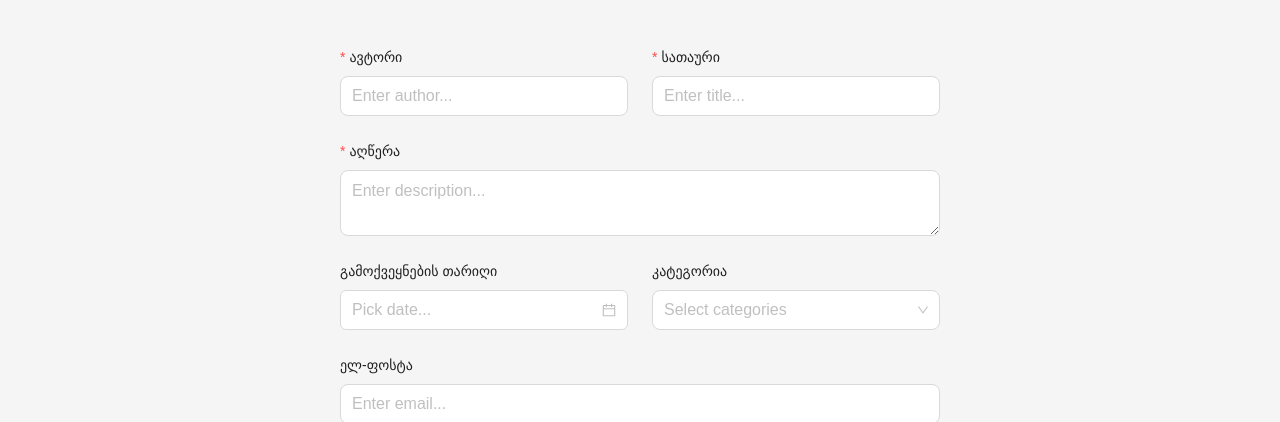
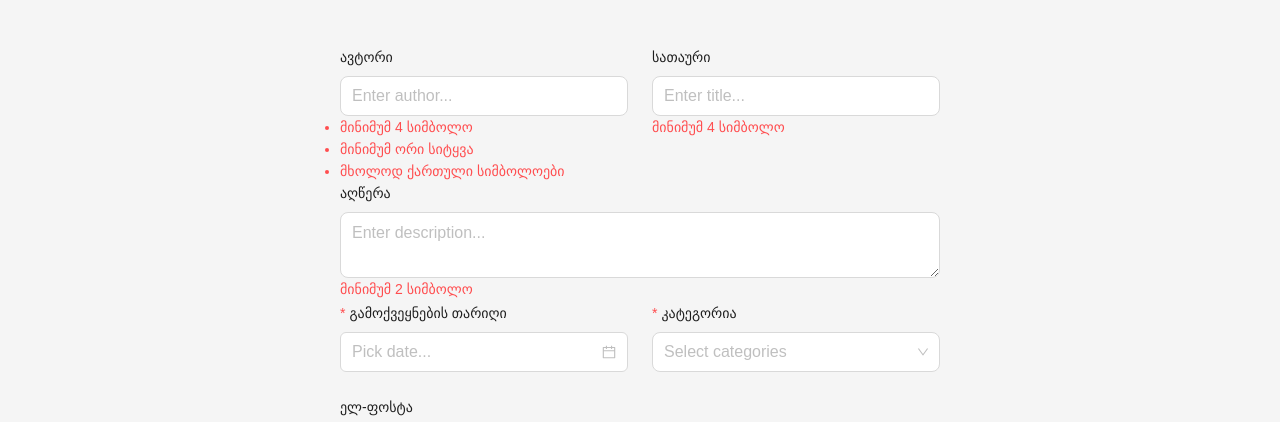
Before and after one commit to Ghibrasoft/Bootcamp_Blog, a React (Vite) app: page /addblog in a window 1280 px wide. Shown: the part 258-680 px from the top of the page. Built offline with nearby package versions, Linux system fonts and the light colour scheme; a web font is replaced by a local one.

Commit message:
Fixing: custom validation

```diff
--- a/src/pages/add-blog/AddBlog.module.scss
+++ b/src/pages/add-blog/AddBlog.module.scss
@@ -39,6 +39,7 @@
 
                     &_item {
                         width: inherit;
+                        align-self: baseline;
 
                         &_datepicker {
                             width: 100%;
--- a/src/pages/add-blog/AddBlog.tsx
+++ b/src/pages/add-blog/AddBlog.tsx
@@ -1,4 +1,4 @@
-import { DatePicker, Form, Image, Input, Space } from "antd";
+import { DatePicker, Form, Image, Input } from "antd";
 import AddBlogStyles from "./AddBlog.module.scss";
 import {
     Button,
@@ -11,6 +11,7 @@ import { isMinTwoWords } from "../../utils/helpers/isMinTwoWords";
 import { isGeorgian } from "../../utils/helpers/isGeorgian";
 import uploadIcon from "/upload.svg";
 import arrowLeft from "/arrowLeft.svg";
+import { useState } from "react";
 
 const { Option } = Select;
 
@@ -25,8 +26,11 @@ const SELECT_OPTIONS = [
     'Figma'
 ]
 export default function AddBlog() {
+    const [form] = Form.useForm();
     const dispatch = useAppDispatch();
-
+    const authorVal = Form.useWatch('author', form);
+    const titleVal = Form.useWatch('title', form);
+    const descVal = Form.useWatch('description', form);
 
     const getBase64 = (file: File) => {
         return new Promise<string | ArrayBuffer | null>((resolve, reject) => {
@@ -57,6 +61,7 @@ export default function AddBlog() {
 
         }
     };
+
     return (
         <section className={AddBlogStyles.addblog_section}>
             <div className={AddBlogStyles.addblog_section_arrowLeft}>
@@ -73,6 +78,7 @@ export default function AddBlog() {
 
                 <div className={AddBlogStyles.addblog_section_content_formWrapper}>
                     <Form
+                        form={form}
                         className={AddBlogStyles.addblog_section_content_formWrapper_form}
                         name="add_blog"
                         layout="vertical"
@@ -123,35 +129,42 @@ export default function AddBlog() {
                                 className={AddBlogStyles.addblog_section_content_formWrapper_form_group_item}
                                 name="author"
                                 label="ავტორი"
-                                rules={[
-                                    {
-                                        required: true,
-                                        message: 'შეავსეთ ველი',
-                                    },
-                                    {
-                                        min: 4,
-                                        message: 'მინიმუმ 4 სიმბოლო',
+                                // rules={[
+                                //     {
+                                //         required: true,
+                                //         message: 'შეავსეთ ველი',
+                                //     },
+                                //     {
+                                //         min: 4,
+                                //         message: 'მინიმუმ 4 სიმბოლო',
 
-                                    },
-                                    {
-                                        validator: (_, value) => {
-                                            if (value) {
-                                                // if (value.length < 4) {
-                                                //     return Promise.reject('მინიმუმ 4 სიმბოლო');
-                                                // }
-                                                if (!isMinTwoWords(value)) {
-                                                    return Promise.reject('მინიმუმ ორი სიტყვა');
-                                                }
-                                                if (!isGeorgian(value)) {
-                                                    return Promise.reject('მხოლოდ ქართული სიმბოლოები');
-                                                }
-                                                return Promise.resolve();
-                                            } else {
-                                                return Promise.reject('');
-                                            }
-                                        }
-                                    }
-                                ]}
+                                //     },
+                                //     {
+                                //         validator: (_, value) => {
+                                //             if (value) {
+                                //                 // if (value.length < 4) {
+                                //                 //     return Promise.reject('მინიმუმ 4 სიმბოლო');
+                                //                 // }
+                                //                 if (!isMinTwoWords(value)) {
+                                //                     return Promise.reject('მინიმუმ ორი სიტყვა');
+                                //                 }
+                                //                 if (!isGeorgian(value)) {
+                                //                     return Promise.reject('მხოლოდ ქართული სიმბოლოები');
+                                //                 }
+                                //                 return Promise.resolve();
+                                //             } else {
+                                //                 return Promise.reject('');
+                                //             }
+                                //         }
+                                //     }
+                                // ]}
+                                help={
+                                    <ul>
+                                        <li style={{ color: authorVal?.length > 4 ? 'var(--color-success)' : 'var(--color-error)' }}>მინიმუმ 4 სიმბოლო</li>
+                                        <li style={{ color: authorVal && isMinTwoWords(authorVal) ? 'var(--color-success)' : 'var(--color-error)' }}>მინიმუმ ორი სიტყვა</li>
+                                        <li style={{ color: isGeorgian(authorVal) ? 'var(--color-success)' : 'var(--color-error)' }}>მხოლოდ ქართული სიმბოლოები</li>
+                                    </ul>
+                                }
                             >
                                 <Input
                                     size="large"
@@ -163,13 +176,15 @@ export default function AddBlog() {
                                 className={AddBlogStyles.addblog_section_content_formWrapper_form_group_item}
                                 name="title"
                                 label="სათაური"
-                                rules={[
-                                    {
-                                        required: true,
-                                        min: 2,
-                                        message: 'მინიმუმ 2 სიმბოლო'
-                                    }
-                                ]}
+                                // rules={[
+                                //     {
+                                //         required: true,
+                                //         min: 4,
+                                //         message: 'მინიმუმ 4 სიმბოლო'
+                                //     }
+                                // ]}
+                                help={<span style={{ color: titleVal?.length >= 4 ? 'var(--color-success)' : 'var(--color-error)' }}>მინიმუმ 4 სიმბოლო</span>}
+                                validateStatus={"success"}
                             >
                                 <Input
                                     size="large"
@@ -182,16 +197,18 @@ export default function AddBlog() {
                         <Form.Item
                             name="description"
                             label="აღწერა"
-                            rules={[
-                                {
-                                    required: true,
-                                    message: ''
-                                },
-                                {
-                                    min: 2,
-                                    message: 'მინიმუმ 2 სიმბოლო'
-                                }
-                            ]}
+                            // rules={[
+                            //     {
+                            //         required: true,
+                            //         message: ''
+                            //     },
+                            //     {
+                            //         min: 4,
+                            //         message: 'მინიმუმ 4 სიმბოლო'
+                            //     }
+                            // ]}
+                            help={<span style={{ color: descVal?.length >= 4 ? 'var(--color-success)' : 'var(--color-error)' }}>მინიმუმ 2 სიმბოლო</span>}
+                            validateStatus={"success"}
                         >
                             <Input.TextArea
                                 size="large"
@@ -206,7 +223,10 @@ export default function AddBlog() {
                                 // hasFeedback
                                 name="publish_date"
                                 label="გამოქვეყნების თარიღი"
-                            // rules={[{ required: true, message: 'Please select date!' }]}
+                                // rules={[{ required: true, message: 'Please select date!' }]}
+                                rules={[
+                                    { required: true }
+                                ]}
                             >
                                 <DatePicker
                                     className={AddBlogStyles.addblog_section_content_formWrapper_form_group_item_datepicker}
@@ -219,7 +239,10 @@ export default function AddBlog() {
                                 className={AddBlogStyles.addblog_section_content_formWrapper_form_group_item}
                                 name="categories"
                                 label="კატეგორია"
-                            // rules={[{ required: true, message: 'Please select categories!', type: 'array' }]}
+                                // rules={[{ required: true, message: 'Please select categories!', type: 'array' }]}
+                                rules={[
+                                    { required: true }
+                                ]}
                             >
                                 <Select
                                     size="large"
@@ -242,7 +265,6 @@ export default function AddBlog() {
                         <Form.Item
                             name="email"
                             label="ელ-ფოსტა"
-                            rules={[{}]}
                         >
                             <Input
                                 size="large"
```
